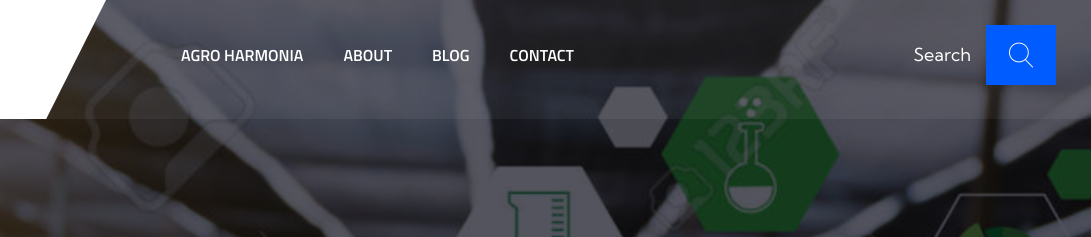
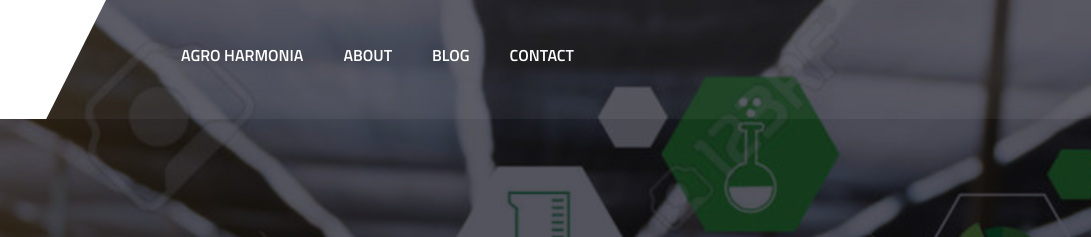
Before and after one commit to antonio1cerdeira/Bolina.com, a plain HTML site: page index.html in a window 1280 px wide. Shown: the top 237 px of the page, 189-1280 px from the left. Drawn offline with Linux system fonts and the light colour scheme; files whose address does not match are found by name.

Commit message:
Rolback nav bar

```diff
--- a/index.html
+++ b/index.html
@@ -1,6 +1,5 @@
 <!DOCTYPE html>
 <html lang="en">
-
 <!-- Added by HTTrack --><meta http-equiv="content-type" content="text/html;charset=utf-8" /><!-- /Added by HTTrack -->
 <head>
     <meta charset="UTF-8" />
@@ -95,7 +94,7 @@
                                 </ul>
                             </div>
                         </div>
-                        <div class="main-menu__right">
+<!--                        <div class="main-menu__right">
                             <div class="main-menu__call-search">
                                 <div class="main-menu__call">
                                     <div class="main-menu__call-icon">
@@ -113,7 +112,7 @@
                             </div>
                         </div>
                     </div>
-                </div>
+                </div> -->
             </nav>
         </header>
 
```
